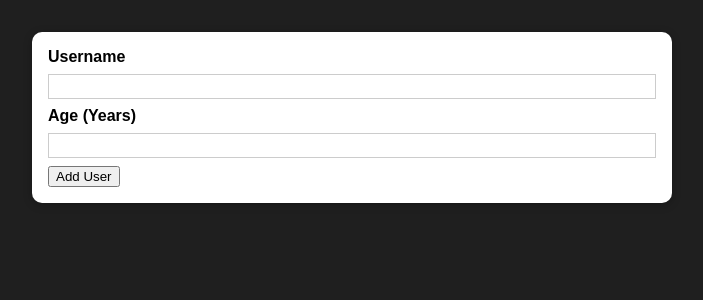
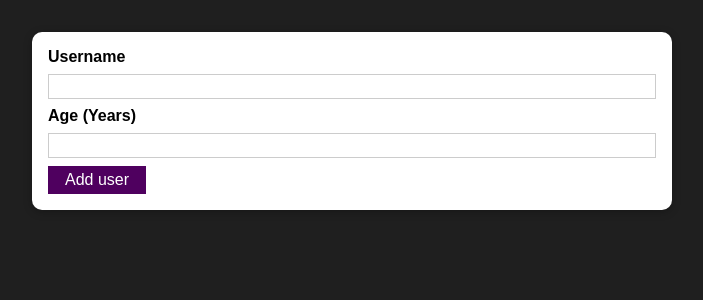
Before and after one commit to BrodoDigitale/demo-react-auth-form, a React (Create React App) app: page / in a window 1280 px wide. Shown: the top 300 px of the page, without its empty margins (288-991 px from the left). Built offline with nearby package versions, Linux system fonts and the light colour scheme.

Commit message:
feat: add Button component

```diff
--- a/src/AddUserForm/AddUserForm.js
+++ b/src/AddUserForm/AddUserForm.js
@@ -1,6 +1,7 @@
 import React from "react";
 import classes from "./AddUserForm.module.css";
 import { Card } from "../UI/Card/Card";
+import { Button } from "../UI/Button/Button";
 
 export const AddUserForm = (props) => {
   const addUserHandler = (evt) => {
@@ -13,9 +14,7 @@ export const AddUserForm = (props) => {
         <input id="username" type="text" />
         <label htmlFor="age">Age (Years)</label>
         <input id="age" type="number" />
-        <button type="submit" className="button">
-          Add User
-        </button>
+        <Button type={"submit"}>Add user</Button>
       </form>
     </Card>
   );
--- /dev/null
+++ b/src/UI/Button/Button.js
@@ -0,0 +1,14 @@
+import React from "react";
+import classes from "./Button.module.css";
+
+export const Button = ({ children, type, onClick }) => {
+  return (
+    <button
+      type={type || "button"}
+      className={classes.button}
+      onClick={onClick}
+    >
+      {children}
+    </button>
+  );
+};
```
